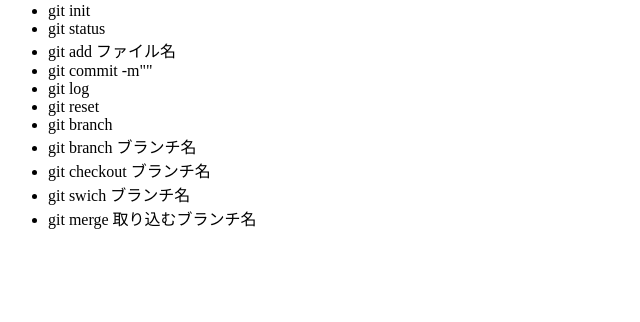
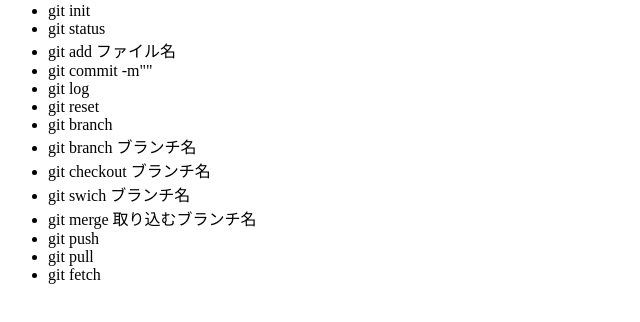
Before and after one commit to Charlie2222223/git_learning, a plain HTML site: page index.html in a window 1280 px wide. Shown: the part 272-594 px from the top of the page, without its empty margins (0-640 px from the left). Drawn offline with Linux system fonts and the light colour scheme.

Commit message:
github関連

```diff
--- a/index.html
+++ b/index.html
@@ -28,6 +28,9 @@
         <li>git checkout ブランチ名</li>
         <li>git swich ブランチ名</li>
         <li>git merge 取り込むブランチ名</li>
+        <li>git push</li>
+        <li>git pull</li>
+        <li>git fetch</li>
     </ul>
 
 <body>
```
